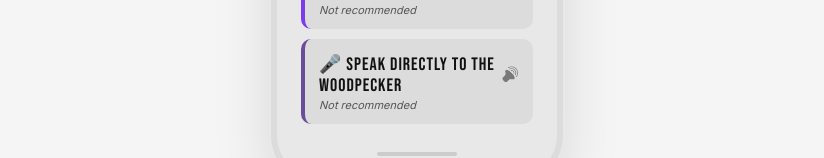
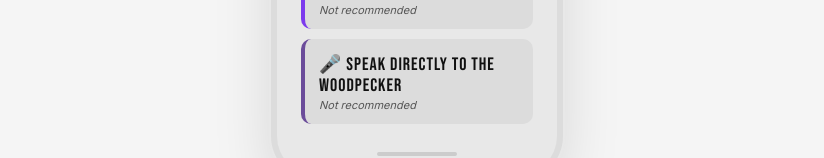
Before and after one commit to jfg408/peckerheckler, a Next.js app in the folder web-app/: page / in a window 1280 px wide. Shown: the part 1233-1391 px from the top of the page, without its empty margins (223-1047 px from the left). Built offline with nearby package versions, Linux system fonts and the light colour scheme.

Commit message:
Remove speaker icon from speak-directly option
Co-Authored-By: Claude Sonnet 4.6 <noreply@anthropic.com>

```diff
--- a/web-app/src/components/AppMockup.tsx
+++ b/web-app/src/components/AppMockup.tsx
@@ -1,11 +1,11 @@
 /* Renders a phone-shaped mockup of the incident response screen. */
 export default function AppMockup() {
-  const options: { icon: string; iconImg?: string; label: string; sub: string; accent: string; subBold?: boolean; subColor?: string }[] = [
+  const options: { icon: string; iconImg?: string; label: string; sub: string; accent: string; subBold?: boolean; subColor?: string; noSpeaker?: boolean }[] = [
     { icon: '🦅', label: 'Hawk',   sub: 'Recommended',      accent: '#cc2020', subBold: true, subColor: '#16a34a' },
     { icon: '', iconImg: 'https://flagcdn.com/us.svg', label: 'Eagle', sub: 'For variety',  accent: '#aa1818' },
     { icon: '🐻‍❄️', label: 'Polar Bear',                      sub: 'Unexpected',       accent: '#d97706' },
     { icon: '👻', label: 'Banshee',                          sub: 'Not recommended',  accent: '#7c3aed' },
-    { icon: '🎤', label: 'Speak directly to the woodpecker', sub: 'Not recommended',  accent: '#6b4c9a' },
+    { icon: '🎤', label: 'Speak directly to the woodpecker', sub: 'Not recommended',  accent: '#6b4c9a', noSpeaker: true },
   ];
 
   return (
@@ -29,7 +29,7 @@ export default function AppMockup() {
                     : <span style={optionIcon}>{o.icon}</span>
                   }{'  '}{o.label}
                 </span>
-                <span style={speakerIcon}>🔊</span>
+                {!o.noSpeaker && <span style={speakerIcon}>🔊</span>}
               </div>
               <span style={{
                 ...optionSub,
```
